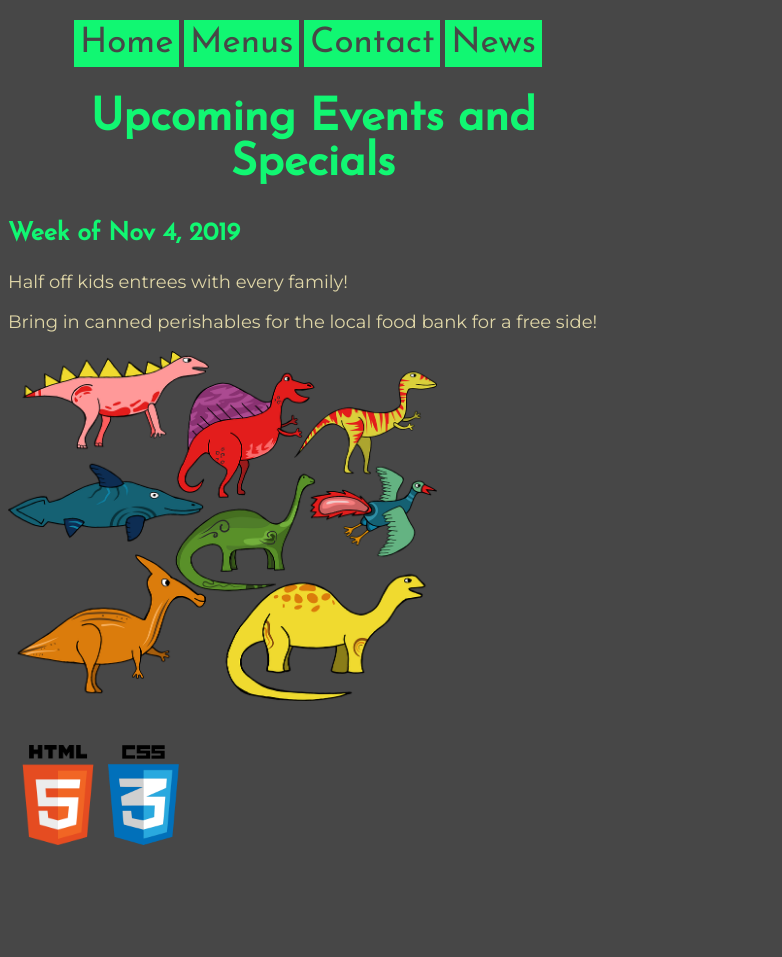
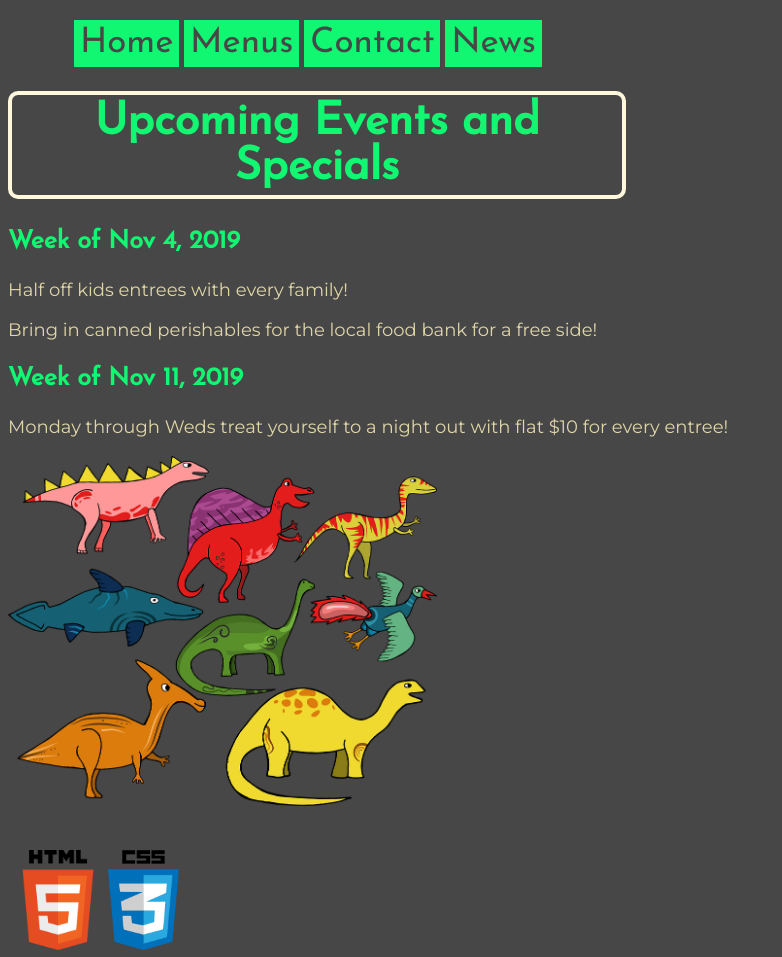
Before and after one commit to aggiewb/scc-web-dev-f19, a plain HTML site: page web110/assignment6/news.html in a window 1280 px wide. Shown: the whole page, without its empty margins (0-782 px from the left). Before the commit the page ends 857 px from the top, so only its background shows below. Drawn offline with Linux system fonts and the light colour scheme.

Commit message:
Add border to h1 elements

```diff
--- a/web110/assignment6/css/style.css
+++ b/web110/assignment6/css/style.css
@@ -74,6 +74,7 @@ button {
 
 h1{
     padding: 5px;
+    border: solid 4px cornsilk;
 }
 
 .menu {
--- a/web110/assignment6/news.html
+++ b/web110/assignment6/news.html
@@ -18,6 +18,8 @@
         <h3>Week of Nov 4, 2019</h3>
         <p>Half off kids entrees with every family!</p>
         <p>Bring in canned perishables for the local food bank for a free side!</p>
+        <h3>Week of Nov 11, 2019</h3>
+        <p>Monday through Weds treat yourself to a night out with flat $10 for every entree!</p>
         <img class="pagedecoration" src="images/dino_family.png" alt="Many dinosaurs representing a family">
         <div id="valflex">
             <div>
```
